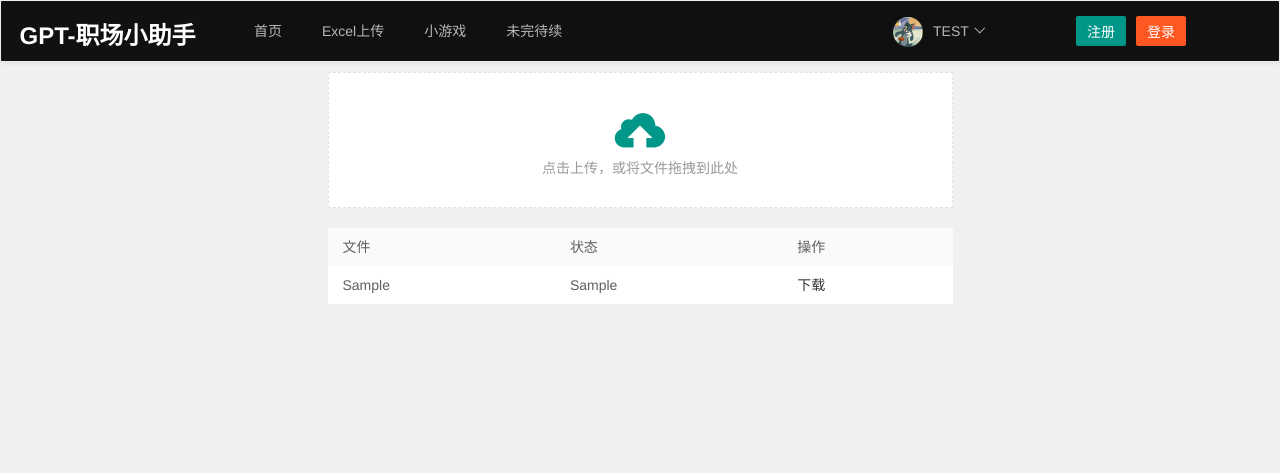
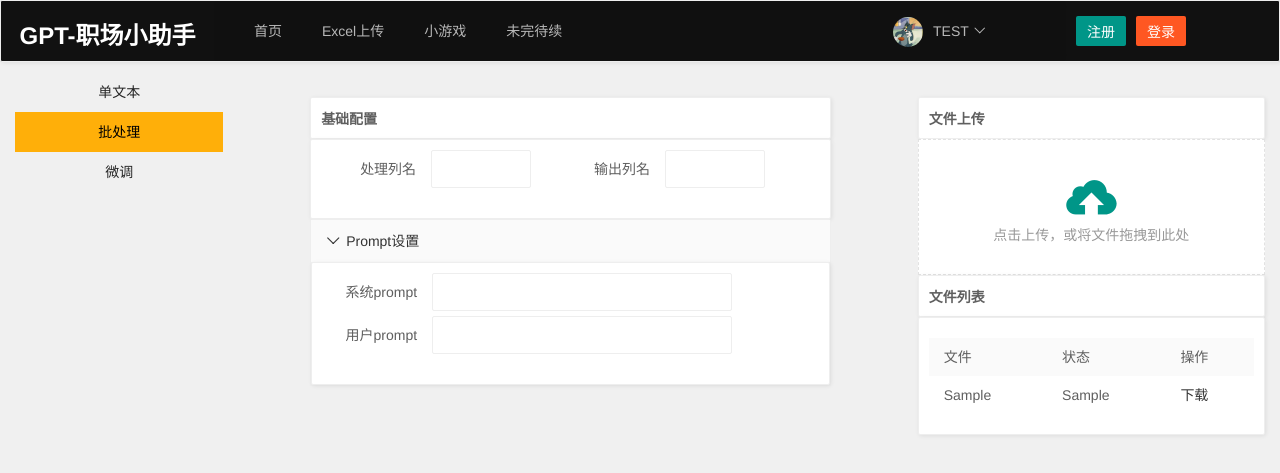
Before and after one commit to coderzzy/wrap_gpt, a Django app: template wrap_gpt/templates/upload.html in a window 1280 px wide. Shown: the top 473 px of the page. Run offline with Django 4.2, Linux system fonts and the light colour scheme; the template is opened without the code that fills it: most values are stand-ins (such as "Sample title", 1, 10 or a date in 2020).

Commit message:
feature: upload tab

```diff
--- a/wrap_gpt/templates/upload.html
+++ b/wrap_gpt/templates/upload.html
@@ -13,19 +13,93 @@
     <script src="static/layui/layui.js"></script>
     <script src="static/js/jquery.min.js"></script>
 </head>
+<style>
+  .layui-tab-title{border-bottom: none;}/* 重置 - 去掉下划线 */
+  .layui-tab-title .layui-this{background: #FFAF09;}/* 增加背景 */
+  .layui-tab-title .layui-this:after{border: none;}/* 重置 -this无边框 */
+  .layui-tab-title li{display: list-item;}/* 重置 -纵向显示 */
+</style>
 <body style="background: #F0F0F0;">
     {% include 'head.html' %}
     <div class="layui-fluid" style="height: 90vh; overflow-y: scroll;">
+      <div class="layui-tab">
+        <ul class="layui-tab-title layui-col-md2">
+            <li>单文本</li>
+            <li class="layui-this">批处理</li>
+            <li>微调</li>
+        </ul>
+        <div class="layui-tab-content  layui-col-md10">
+            <div class="layui-tab-item">
+              单文本
+            </div>
+            <div class="layui-tab-item layui-show">
               <div class="layui-row" style="display: flex;justify-content: center; margin-top: 10px;">
-            <div class="layui-col-md6">
+                <div class="layui-col-md12">
+                  <div class="layui-col-md6 layui-col-md-offset1">
+                    <!-- 基础配置 -->
+                    <div class="layui-col-md12">
+                      <div class="layui-panel" style="padding: 10px; font-weight: bolder;">
+                          <p>基础配置</p>
+                      </div>
+                      <div class="layui-panel layui-row" style="padding: 10px;">
+                          <div class="layui-form-item">
+                            <div class="layui-inline">
+                              <label class="layui-form-label">处理列名</label>
+                              <div class="layui-input-inline" style="width: 100px;">
+                                <input type="text" name="" autocomplete="off" class="layui-input">
+                              </div>
+                            </div>
+                            <div class="layui-inline">
+                              <label class="layui-form-label">输出列名</label>
+                              <div class="layui-input-inline" style="width: 100px;">
+                                <input type="text" name="" autocomplete="off" class="layui-input">
+                              </div>
+                            </div>
+                          </div>
+                      </div>
+                    </div>
+                    <!-- Prompt配置 -->
+                    <div class="layui-col-md12">
+                      <div class="layui-collapse">
+                        <div class="layui-colla-item">
+                          <h2 class="layui-colla-title">Prompt设置</h2>
+                          <div class="layui-colla-content layui-show layui-panel layui-row" style="padding: 10px;">
+                            <div class="layui-form-item">
+                              <div class="layui-inline">
+                                <label class="layui-form-label">系统prompt</label>
+                                <div class="layui-input-inline" style="width: 300px;">
+                                  <input type="text" name="" autocomplete="off" class="layui-input">
+                                </div>
+                              </div>
+                              <div class="layui-inline">
+                                <label class="layui-form-label">用户prompt</label>
+                                <div class="layui-input-inline" style="width: 300px;">
+                                  <input type="text" name="" autocomplete="off" class="layui-input">
+                                </div>
+                              </div>
+                            </div>
+                          </div>
+                        </div>
+                      </div>
+                    </div>
+                  </div>
+                  <div class="layui-col-md4 layui-col-md-offset1">
+                    <!-- 文件上传 -->
+                    <div class="layui-col-md12">
+                      <div class="layui-panel" style="padding: 10px; font-weight: bolder;">
+                        <p>文件上传</p>
+                      </div>
                       <div class="layui-upload-drag" style="display: block;" id="ID-upload-demo-drag">
                           <i class="layui-icon layui-icon-upload"></i>
                           <div>点击上传，或将文件拖拽到此处</div>
                       </div>
                     </div>
+                    <!-- 文件列表 -->
+                    <div class="layui-col-md12">
+                      <div class="layui-panel" style="padding: 10px; font-weight: bolder;">
+                        <p>文件列表</p>
                       </div>
-        <div class="layui-row" style="display: flex;justify-content: center; margin-top: 10px;">
-            <div class="layui-col-md6">
+                      <div class="layui-panel layui-row" style="padding: 10px;">
                         <table class="layui-table" lay-skin="nob">
                             <thead>
                               <tr>
@@ -49,9 +123,16 @@
                         </div>
                     </div>
                   </div>
+                </div>
+              </div>
+            </div>
+            <div class="layui-tab-item">微调</div>
+        </div>
+      </div>
+    </div>
 
     <script>
-        layui.use(function(){
+        layui.use('element', function(){
         var upload = layui.upload;
         var $ = layui.$;
         var load = null;
```
Lines whose indentation alone changed are shown as unchanged.
